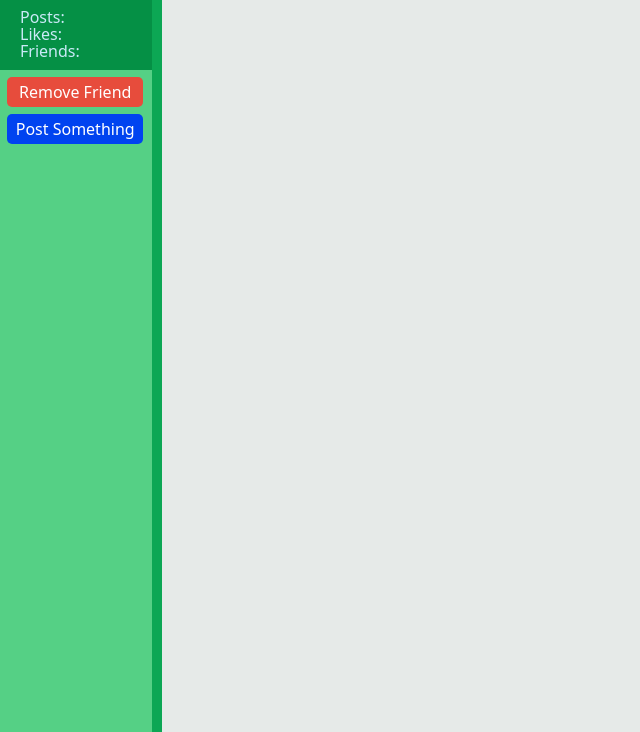
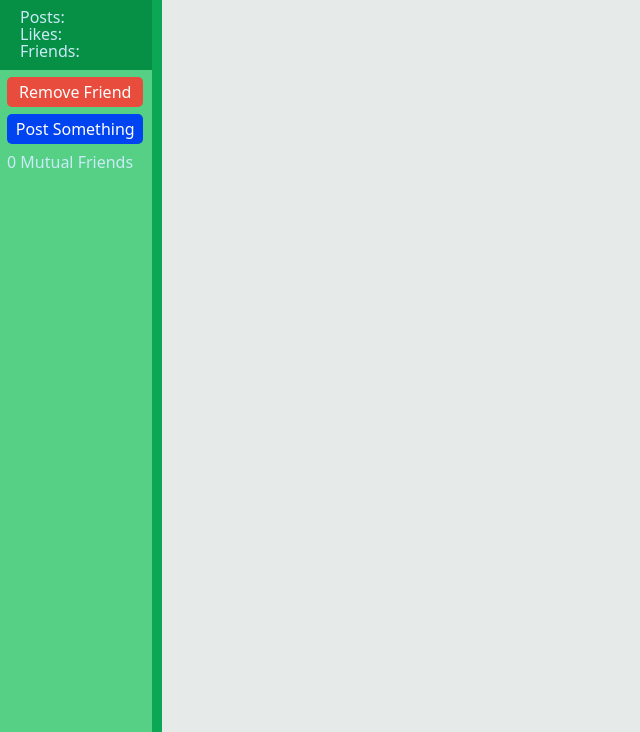
Before and after one commit to Mbiakop1/Kouamedia, a PHP site: page /profile.php in a window 1280 px wide. Shown: the part 108-840 px from the top of the page, without its empty margins (0-640 px from the left). Run offline with PHP 8.4, Linux system fonts and the light colour scheme; the visitor is signed in with stand-in values (Sample User, id 1); data that the repository does not hold is empty; some web fonts are replaced.

Commit message:
add mutual friends count on users profile

```diff
--- a/Assets/CSS/style.css
+++ b/Assets/CSS/style.css
@@ -323,3 +323,7 @@ nav a:hover {
     z-index: -1;
     margin-left: 10px;
 }
+
+.profile_info_bottom {
+    margin: 10px 0px 0px 7px;
+}
--- a/includes/classes/User.php
+++ b/includes/classes/User.php
@@ -140,8 +140,19 @@ class User {
 
          $query = mysqli_query($this->con, "SELECT friend_array FROM users WHERE username='$user_to_check'");
          $row = mysqli_fetch_array($query);
-  $user_to_check_array = $row['friend_array'];
+         $user_to_check_array = $row['friend_array'];
          $user_to_check_array_explode = explode(",", $user_to_check_array);
+
+         foreach($user_array_explode as $i) {
+             foreach( $user_to_check_array_explode as $j){
+                 if($i == $j  && $i != ""){
+                     $mutualFriends++;
+                 }
+             }
+        }
+
+
+        return $mutualFriends;
 
 
 
--- a/profile.php
+++ b/profile.php
@@ -79,6 +79,16 @@ if(isset($_POST['respond_request'])){
     </form>
 
     <input type="submit" class="deep_blue" data-bs-toggle="modal" data-bs-target="#post_form" value="Post Something">
+
+    <?php
+
+      if($userLoggedIn != $username){
+          echo '<div class="profile_info_bottom">';
+          echo $logged_in_user_obj->getMutualFriends($username) . "  Mutual Friends";
+          echo '</div>';
+      }
+
+    ?>
 </div>
 
 
```
